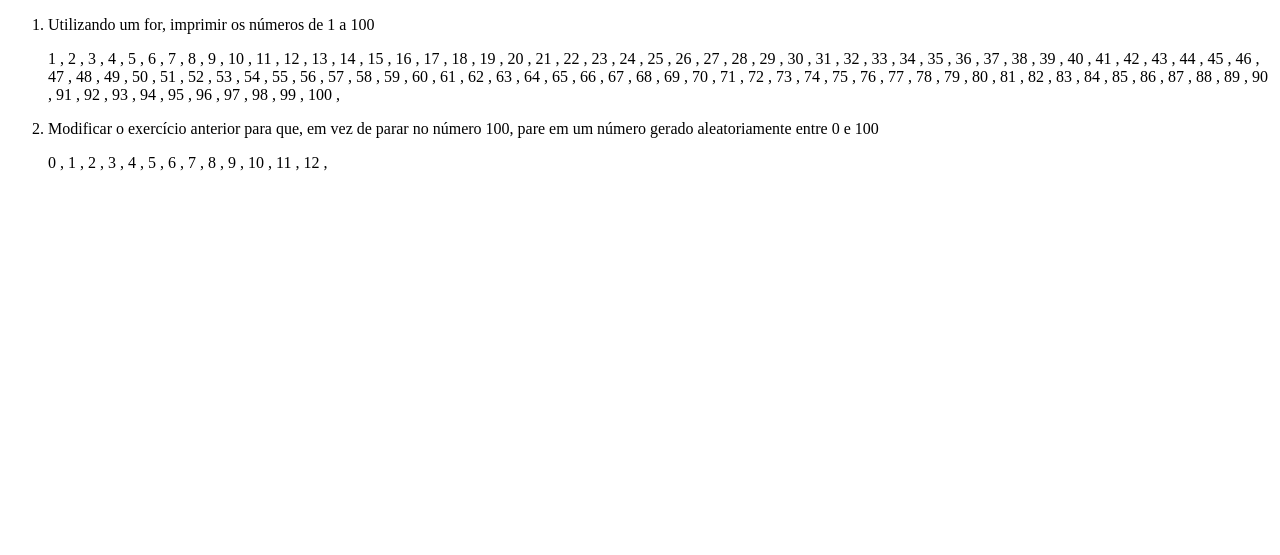
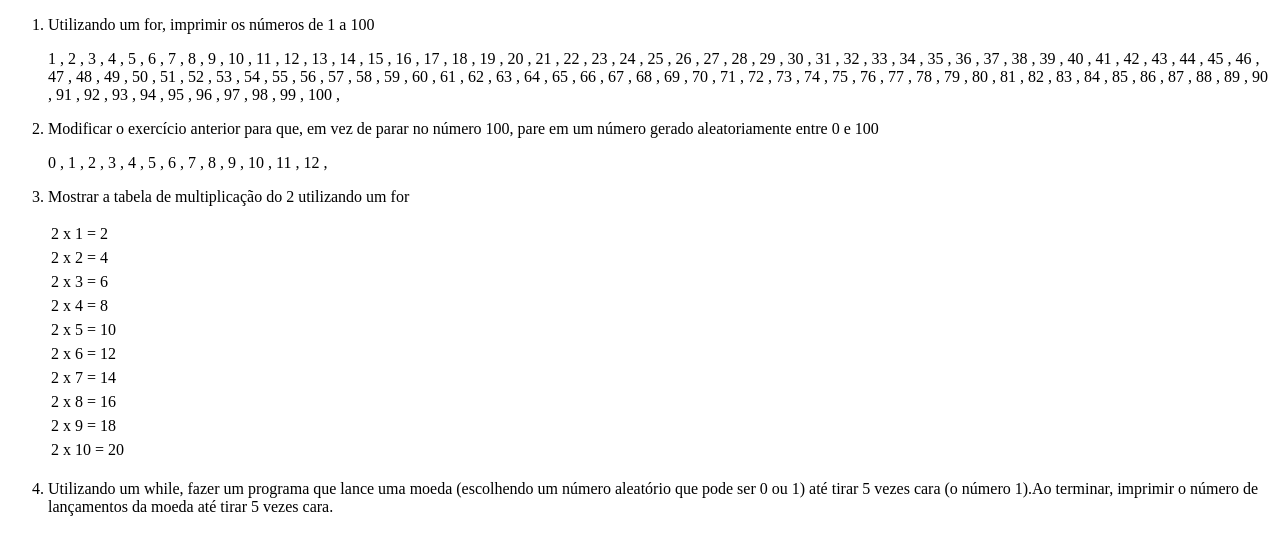
Before and after one commit to gabriel-brunetti/PHP-Aula18-Loops, a PHP site: page / in a window 1280 px wide. Shown: the top 555 px of the page. Run offline with PHP 8.4, Linux system fonts and the light colour scheme.

Commit message:
questão 3 resolvida!

```diff
--- a/index.php
+++ b/index.php
@@ -20,8 +20,7 @@
             </div>
         </li>
         <li>
-            <p>Modificar o exercício anterior para que, em vez de parar no número 100, pare
-em um número gerado aleatoriamente entre 0 e 100</p>
+            <p>Modificar o exercício anterior para que, em vez de parar no número 100, pare em um número gerado aleatoriamente entre 0 e 100</p>
             <div>
                 <?php
                     for ($i=0; $i <= mt_rand(0,100) ; $i++)
@@ -31,6 +30,28 @@ em um número gerado aleatoriamente entre 0 e 100</p>
                 ?>
             </div>
         </li>
+        <li>
+            <p> Mostrar a tabela de multiplicação do 2 utilizando um for</p>
+            <div>
+                    <table>
+                        <?php
+                            for ($i= 1; $i <= 10 ; $i++) {
+                                echo('<tr>');
+                                echo('<td>');
+                                echo (2 . ' x ' . $i . ' = ' . (2*$i) );
+                                echo('  </td>');
+                                echo('<tr>');
+                            }
+                        ?>
+                    </table>
+            </div>
+        </li>
+        <li>
+            <p>Utilizando um while, fazer um programa que lance uma moeda (escolhendo um número aleatório que pode ser 0 ou 1)
+            até tirar 5 vezes cara (o número 1).Ao terminar, imprimir o número de lançamentos da moeda até tirar 5 vezes cara.
+            </p>
+
+        </li>
     </ol>
 </body>
 </html>
```
